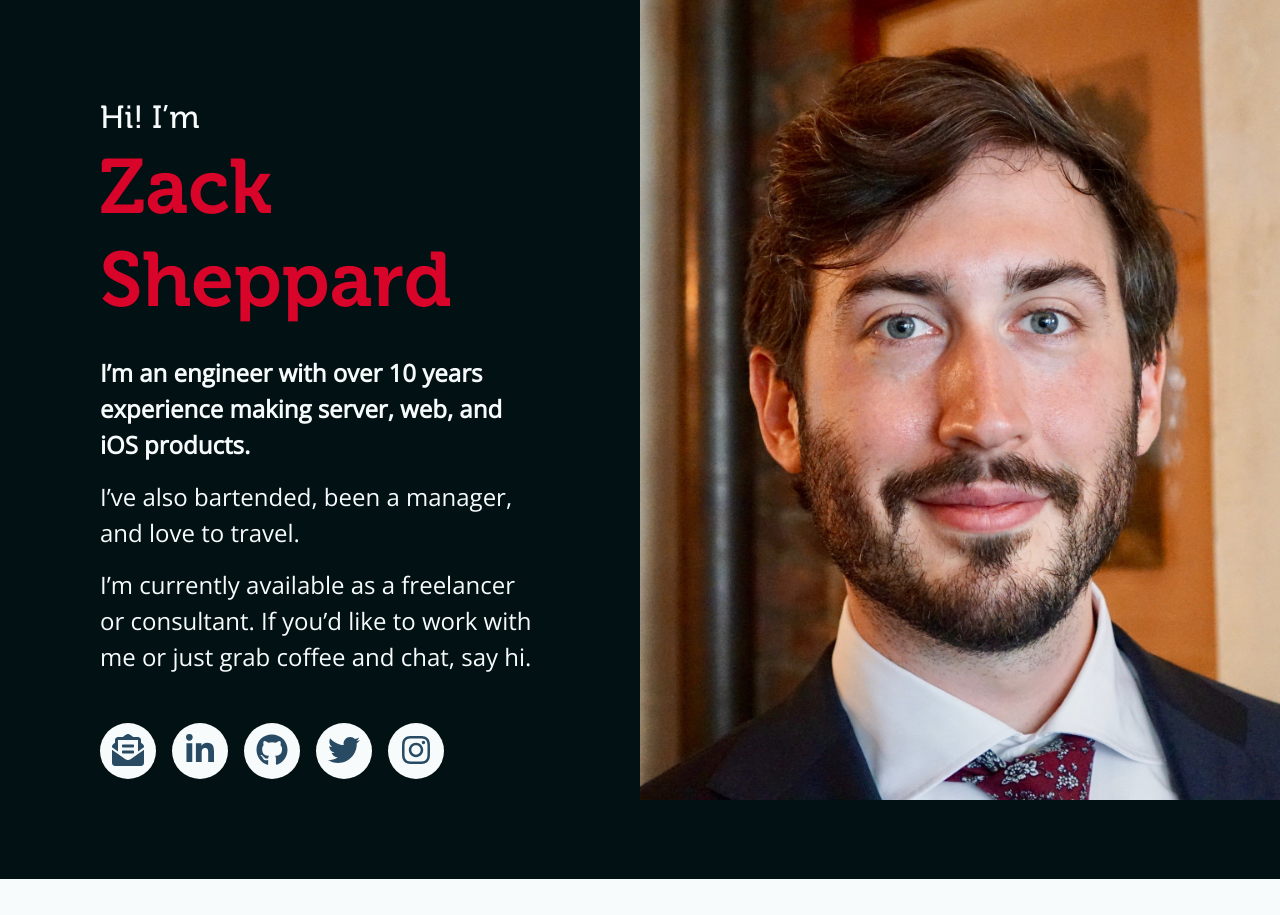
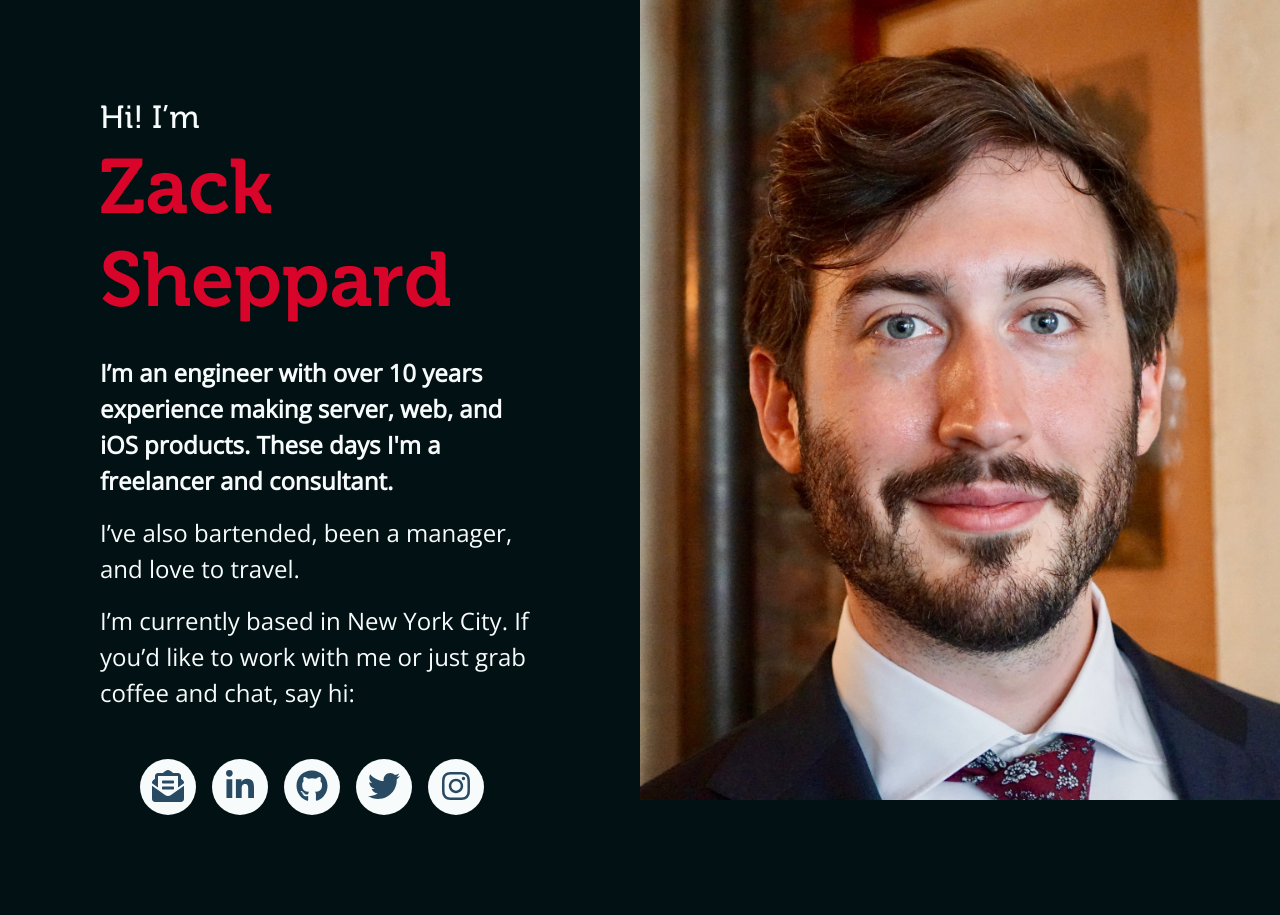
Before and after one commit to zackdotcomputer/my-homepage, a Next.js app: page / in a window 1280 px wide. Before the commit the page ends 879 px from the top, so only its background shows below. Built offline with nearby package versions, Linux system fonts and the light colour scheme.

Commit message:
Improve styling on social links

```diff
--- a/js/content/HomeWelcome.tsx
+++ b/js/content/HomeWelcome.tsx
@@ -18,18 +18,19 @@ const HomeWelcome = () => (
       <p>
         <strong>
           I&rsquo;m an engineer with over 10 years experience making server,
-          web, and iOS products.
+          web, and iOS products. These days I'm a freelancer and consultant.
         </strong>
       </p>
 
       <p>I&rsquo;ve also bartended, been a manager, and love to travel.</p>
 
       <p>
-        I&rsquo;m currently available as a freelancer or consultant. If
-        you&rsquo;d like to work with me or just grab coffee and chat, say hi.
+        I&rsquo;m currently based in New York City. If you&rsquo;d like to work
+        with me or just grab coffee and chat, say hi:
       </p>
     </div>
     <div id="social">
+      <div>
         <a className="fa-link" href="mailto:contact@zacksheppard.com">
           <span className="sr-only">Email Zack</span>
           <FontAwesomeIcon icon={faEnvelopeOpenText} />
@@ -42,6 +43,8 @@ const HomeWelcome = () => (
           <span className="sr-only">Zack's Github</span>
           <FontAwesomeIcon icon={faGithub} />
         </a>
+      </div>
+      <div>
         <a className="fa-link" href="https://www.twitter.com/zackzachariah">
           <span className="sr-only">Zack's Twitter</span>
           <FontAwesomeIcon icon={faTwitter} />
@@ -52,6 +55,7 @@ const HomeWelcome = () => (
         </a>
       </div>
     </div>
+  </div>
 );
 
 export default HomeWelcome;
--- a/styles/home-section.scss
+++ b/styles/home-section.scss
@@ -50,6 +50,12 @@
   }
 }
 
+#social {
+  display: flex;
+  direction: row;
+  justify-content: center;
+  flex-wrap: wrap;
+
   .fa-link {
     font-size: 2rem;
     height: 3.5rem;
@@ -60,7 +66,5 @@
     text-align: center;
     line-height: 3.35rem;
     margin-right: 1rem;
-  &:last-child {
-    margin-right: 0;
   }
 }
```
Lines whose indentation alone changed are shown as unchanged.
